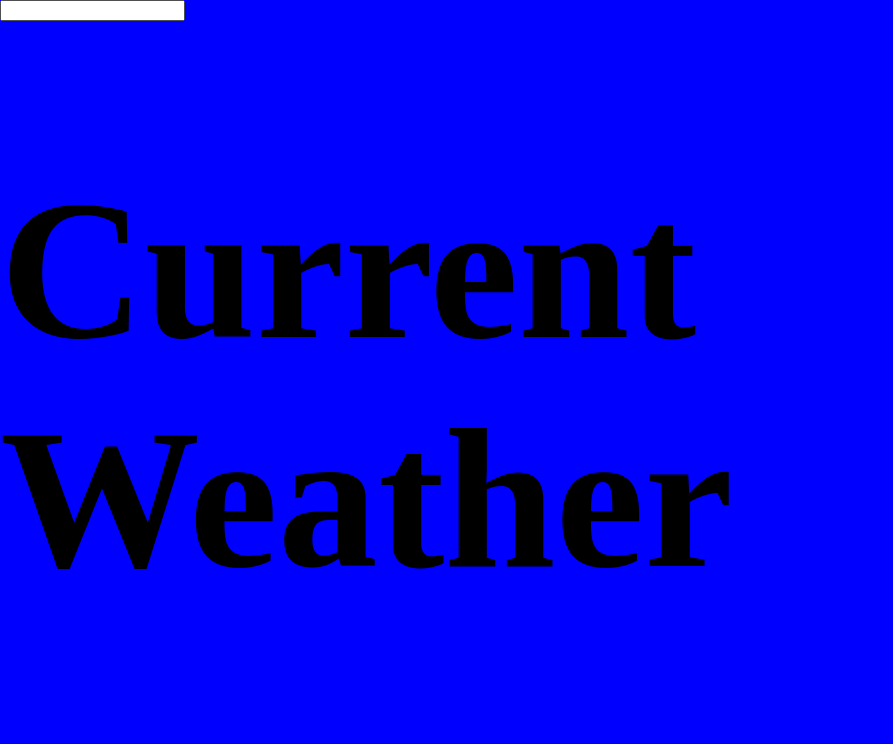
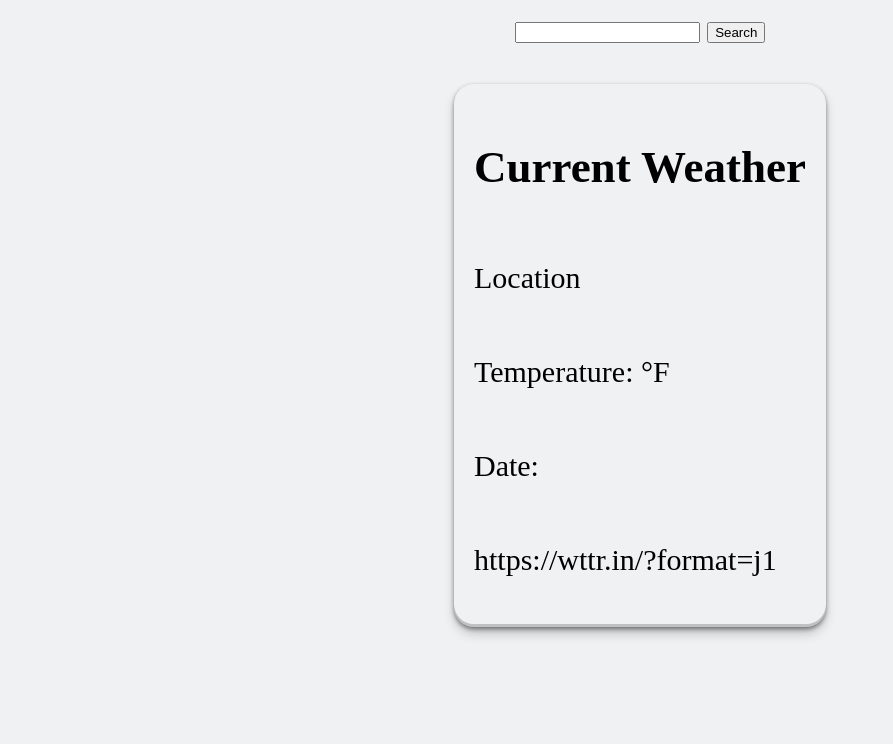
Before and after one commit to gvamaral/angularJS-test, a website with bundled scripts: page angular/index.html in a window 1280 px wide. Shown: the top 744 px of the page, without its empty margins (0-893 px from the left). Built offline with nearby package versions, Linux system fonts and the light colour scheme; no server answers.

Commit message:
some styling, and adding the Search Controller

```diff
--- a/angular/index.html
+++ b/angular/index.html
@@ -9,16 +9,17 @@
     <link rel="stylesheet" href="index.css" />
   </head>
   <body>
-      <div class="searchInput">
-          <input />
+      <div class="searchInput" ng-controller="SearchController">
+          <input onclick="searchLocation()"/>
+          <button>Search</button>
       </div>
 
       <div class="weatherCard" ng-controller="WeatherController">
-        <h1>Current Weather</h1>
-        <p>Location {{}}</p>
-        <p>Temperature: {{ weather.current_weather.temperature}}°F</p>
-        <p>Day/Night: {{ weather.current_weather.is_day }}</p>
-        <p>https://open-meteo.com/en/docs</p>
+        <h2>Current Weather</h2>
+        <p>Location {{location}}</p>
+        <p>Temperature: {{temp_F}}°F</p>
+        <p>Date: {{ date }}</p>
+        <p>https://wttr.in/?format=j1</p>
       </div>
 
   </body>
--- a/angular/index.js
+++ b/angular/index.js
@@ -8,20 +8,25 @@ var app = angular.module('weatherApp', []);
 app.controller('WeatherController', function($scope, $http) {
     $scope.weather = {};
     //Getting api
-    $http.get('https://api.open-meteo.com/v1/forecast?latitude=40&longitude=-111&daily=temperature_2m_max,temperature_2m_min,sunrise,sunset,uv_index_max,precipitation_sum,windspeed_10m_max&current_weather=true&temperature_unit=fahrenheit&windspeed_unit=mph&precipitation_unit=inch&timezone=GMT')
+    $http.get('https://wttr.in/?format=j1')
 
     .then(function(response) {
         //Setting the weather scope to the data
         $scope.weather = response.data;
 
-        //Converting a portion of the data from a number to a readable string
-        if($scope.weather.current_weather.is_day == 1){
-          $scope.weather.current_weather.is_day = "Day"
-        }
-        else{
-          $scope.weather.current_weather.is_day = "Night"
-        }
+        $scope.location = $scope.weather.nearest_area[0].areaName[0].value;
+        $scope.temp_F = $scope.weather.current_condition[0].temp_F;
+        $scope.date = new Date().toUTCString();
+
 
         console.log($scope.weather)
       });
+});
+
+app.controller('SearchController', function ($scope, $http) {
+
+    function searchLocation() {
+        console.log('ur trash')
+    }
+
   });
--- a/angular/public/index.css
+++ b/angular/public/index.css
@@ -1,11 +1,31 @@
 :root {
-    --color-blue: #0000FF;
+    --color-white: #EFF1F3;
+    --color-black: #223843;
+    --color-dark-white: #DBD3D8;
+    --color-light-orange: #D8B4A0;
+    --color-orange: #D77A61;
+    --color-dark-orange: #98473E;
 }
+
+body {
+    display: flex;
+    flex-direction: column;
+    margin: 0;
+    background-color: var(--color-white);
+    justify-content: center;
+    align-items: center;
+    font-size: 30px;
+}
+
+.searchInput {
+    margin: 10px;
+}
+
 .weatherCard {
-    font-size: 100px;
+    display: flex;
+    flex-direction: column;
+    margin: 30px;
+    padding: 20px;
+    border-radius: 20px;
+    box-shadow: rgba(0, 0, 0, 0.4) 0px 2px 4px, rgba(0, 0, 0, 0.3) 0px 7px 13px -3px, rgba(0, 0, 0, 0.2) 0px -3px 0px inset;
 }
-body {
-    margin: 0;
-    background-color: var(--color-blue);
-    font-size: 10px;
-}
```
